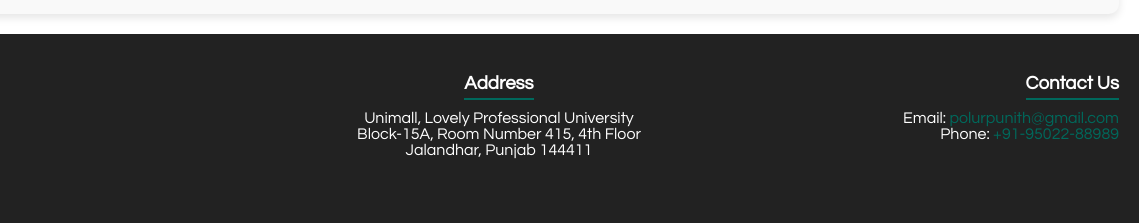
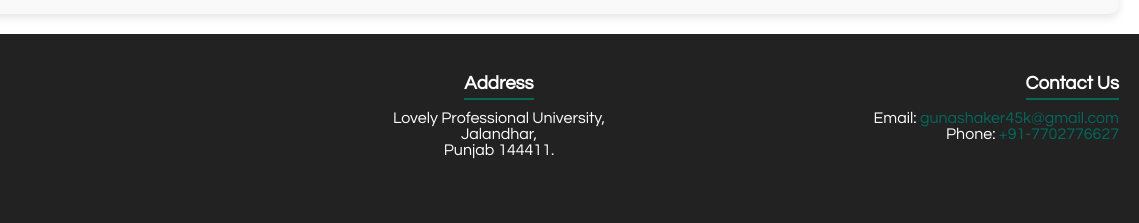
Before and after one commit to Guna444/Fitness-Tracker, a plain HTML site: page index.html in a window 1280 px wide. Shown: the part 1364-1587 px from the top of the page, 141-1280 px from the left. Drawn offline with Linux system fonts and the light colour scheme.

Commit message:
Update index.html

```diff
--- a/index.html
+++ b/index.html
@@ -309,7 +309,7 @@
         <div class="follow-us">
             <h3>Follow Us</h3>
             <div class="social-icons">
-                <a href="https://www.instagram.com/punith_05_26?utm_source=ig_web_button_share_sheet&igsh=ZDNlZDc0MzIxNw==">
+                <a href="https://www.instagram.com/g_u_n_a_777_/">
                     <img src="https://cdn-icons-png.flaticon.com/512/1384/1384031.png" alt="Instagram">
                     Instagram
                 </a><br>
@@ -326,15 +326,15 @@
         <div class="address">
             <h3>Address</h3>
             <p>
-                Unimall, Lovely Professional University<br>
-                Block-15A, Room Number 415, 4th Floor<br>
-                Jalandhar, Punjab 144411
+               Lovely Professional University, <br>
+                Jalandhar, <br>
+                Punjab 144411.
             </p>
         </div>
         <div class="contact">
             <h3>Contact Us</h3>
-            <p>Email: <a href="mailto:polurpunith@gmail.com">polurpunith@gmail.com</a></p>
-            <p>Phone: <a href="tel:+91-95022-88989">+91-95022-88989</a></p>
+            <p>Email: <a href="mailto:gunashaker45k@gmail.com">gunashaker45k@gmail.com</a></p>
+            <p>Phone: <a href="tel:+91-77027-76627">+91-7702776627</a></p>
         </div>
     </footer>
 </body>
```
